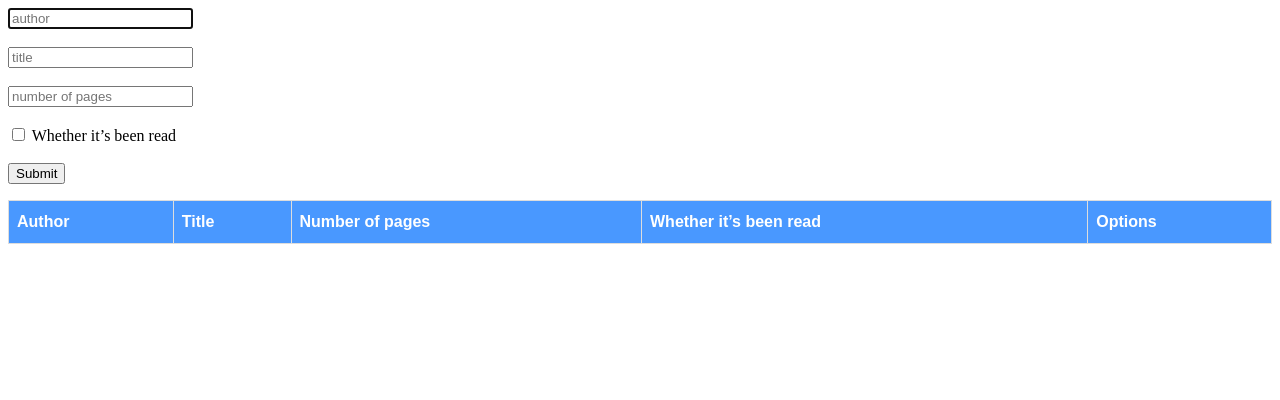
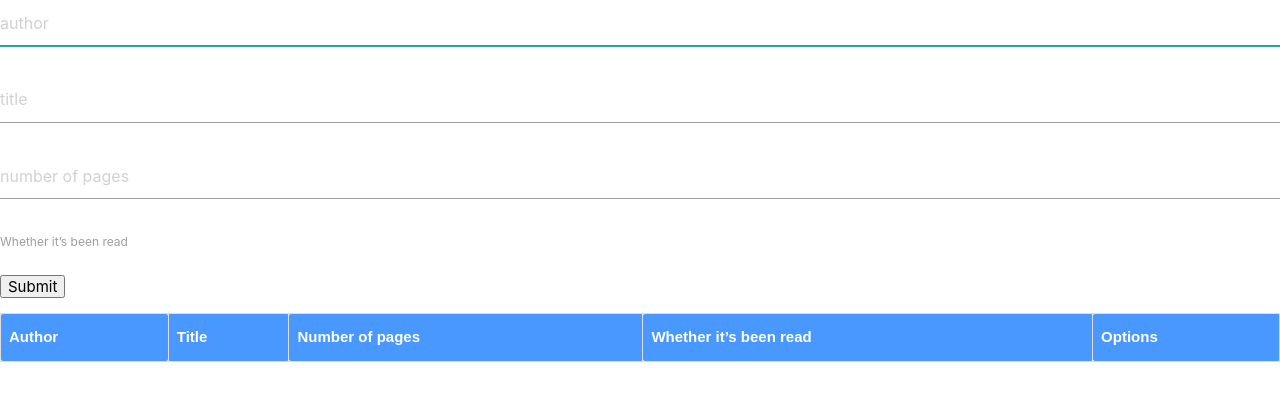
Before and after one commit to apricot12/books-library-js, a website with bundled scripts: page index.html in a window 1280 px wide. Built offline with nearby package versions, Linux system fonts and the light colour scheme.

Commit message:
Edit HTML

```diff
--- a/index.html
+++ b/index.html
@@ -4,6 +4,7 @@
     <meta charset="UTF-8">
     <meta http-equiv="X-UA-Compatible" content="IE=edge">
     <meta name="viewport" content="width=device-width, initial-scale=1.0">
+    <link rel="stylesheet" href="https://cdnjs.cloudflare.com/ajax/libs/materialize/1.0.0/css/materialize.min.css" />
     <link rel="stylesheet" href="style/style.css">
     <title>Library</title>
 </head>
@@ -28,6 +29,8 @@
         </tr>
     </table>
 
+    <script src="https://code.jquery.com/jquery-3.6.0.js" integrity="sha256-H+K7U5CnXl1h5ywQfKtSj8PCmoN9aaq30gDh27Xc0jk=" crossorigin="anonymous"></script>
+    <script src="https://cdnjs.cloudflare.com/ajax/libs/materialize/1.0.0/js/materialize.min.js"></script>
     <script src="/scripts/main.js"></script>
 </body>
 </html>
```
